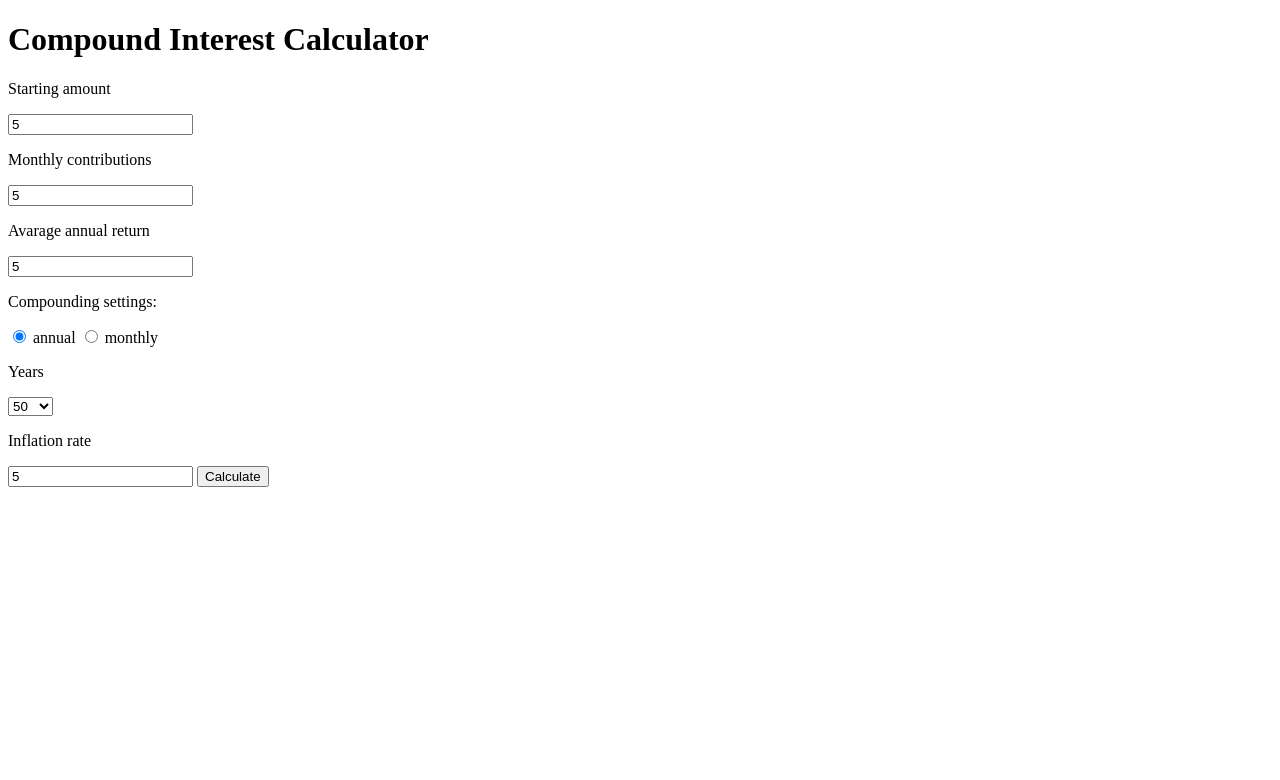
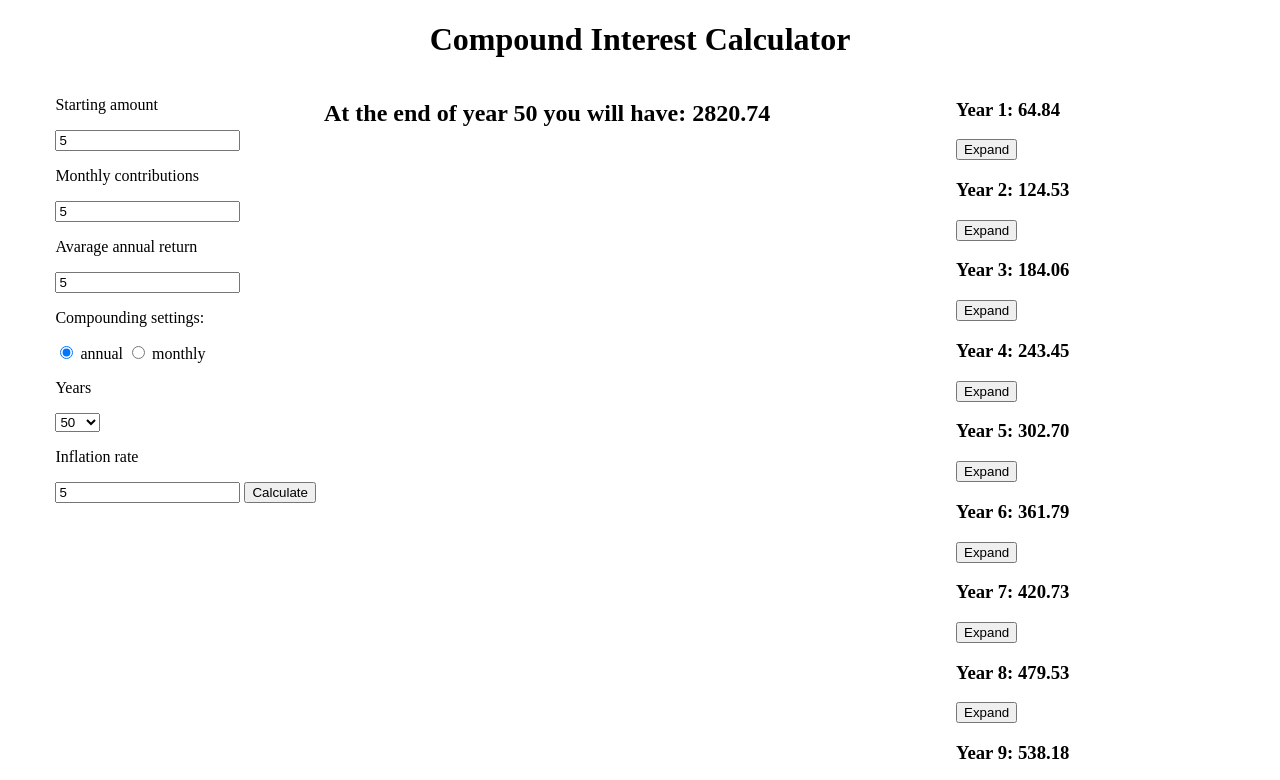
Before and after one commit to Boyankovachev/Compounding-Interest-Calculator, a plain HTML site: page index.html in a window 1280 px wide. Both pictures are taken after typing "5", "5", "5", "5" into the empty fields and a click on the button "Calculate". Shown: the top 780 px of the page. Drawn offline with nearby package versions, Linux system fonts and the light colour scheme.

Commit message:
added detailed information on interface

```diff
--- a/calculate.js
+++ b/calculate.js
@@ -17,9 +17,25 @@ $(function(){
         var result = calculate(input);
         console.log('\n');
         console.log(result);
+        populate(result);
 
 
-    })
+    });
+
+    $("#years-details").on("click", ".expand-button", function(){
+
+        var year = $(this).attr("year");
+        var yearDiv = $(`#year${year}-details`);
+
+        if(yearDiv.css("display") == "none"){
+            yearDiv.css("display", "block");
+        }
+        else{
+            yearDiv.css("display", "none");
+        }
+
+    });
+
 });
 
 function checkInput(input){
@@ -131,3 +147,41 @@ function calculate(input){
     total.total = currentTotal;
     return total;
 }
+
+function populate(result){
+    populateSummary(result);
+    populateDetailed(result);
+}
+
+function populateSummary(result){
+
+    $(".output-summary").empty();
+
+    $(".output-summary").append(
+        '<h2>At the end of year ' + result.years.length + ' you will have: ' + result.total.toFixed(2));
+
+}
+
+function populateDetailed(result){
+
+    $("#years-details").empty();
+
+    for(i=1; i<result.years.length+1; i++){
+        $("#years-details").append(`<div id=year${i}></div>`)
+        $(`#year${i}`).append(`<h3>Year ${i}: ${result.years[i-1].yearTotal.toFixed(2)}</h3><button class="expand-button" year=${i}>Expand</button>`);
+        $(`#year${i}`).append(`<div id=year${i}-details></div>`);
+        for(j=1; j<result.years[i-1].months.length+1; j++){
+            $(`#year${i}-details`).append(
+                `<div id=year-${i}-month${j}>` +
+                `<h4>Month ${j}</h4>` +
+                `<p>Month total: ${result.years[i-1].months[j-1].monthTotal}` +
+                `<p>Income: ${result.years[i-1].months[j-1].invested}` +
+                `<p>Gained by returns: ${result.years[i-1].months[j-1].gainedByReturns}` +
+                `<p>Lost by inflation: ${result.years[i-1].months[j-1].lostByInflation}` +
+                `</div>`
+                );
+            $(`#year${i}-details`).css("display", "none");
+        }
+    }
+
+}
--- a/index.html
+++ b/index.html
@@ -13,12 +13,17 @@
     <script src="website-functionality.js"></script>
     <script src="calculate.js"></script>
 
+    <link rel="stylesheet" href="style.css">
+
 <head>
 </head>
 
 <body>
+    <div class="head">
         <h1>Compound Interest Calculator</h1>
-
+    </div>
+    <div class="input">
+        <div class="input-elements">
             <p>Starting amount</p>
             <input id="starting-amount" type="number" placeholder="starting amount">
 
@@ -43,7 +48,15 @@
             <input id="inflation" type="number" placeholder="inflation">
 
             <button id="calculate">Calculate</button>
+        </div>
+    </div>
+    <div class="output-summary">
+    </div>
+    <div class="output-detailed">
+        <div id="years-details">
 
+        </div>
+    </div>
 </body>
 
 </html>
--- /dev/null
+++ b/style.css
@@ -0,0 +1,30 @@
+.head{
+    width: 100%;
+    text-align: center;
+    border-style: none;
+}
+
+.input{
+    width: 25%;
+    float: left;
+    margin: 0px;
+    padding: 0px;
+}
+
+.input-elements{
+    padding-left: 15%;
+}
+
+.output-summary{
+    width: 50%;
+    float: left;
+    margin: 0px;
+    padding: 0px;
+}
+
+.output-detailed{
+    width: 25%;
+    float: right;
+    margin: 0px;
+    padding: 0px;
+}
```
Lines whose indentation alone changed are shown as unchanged.
